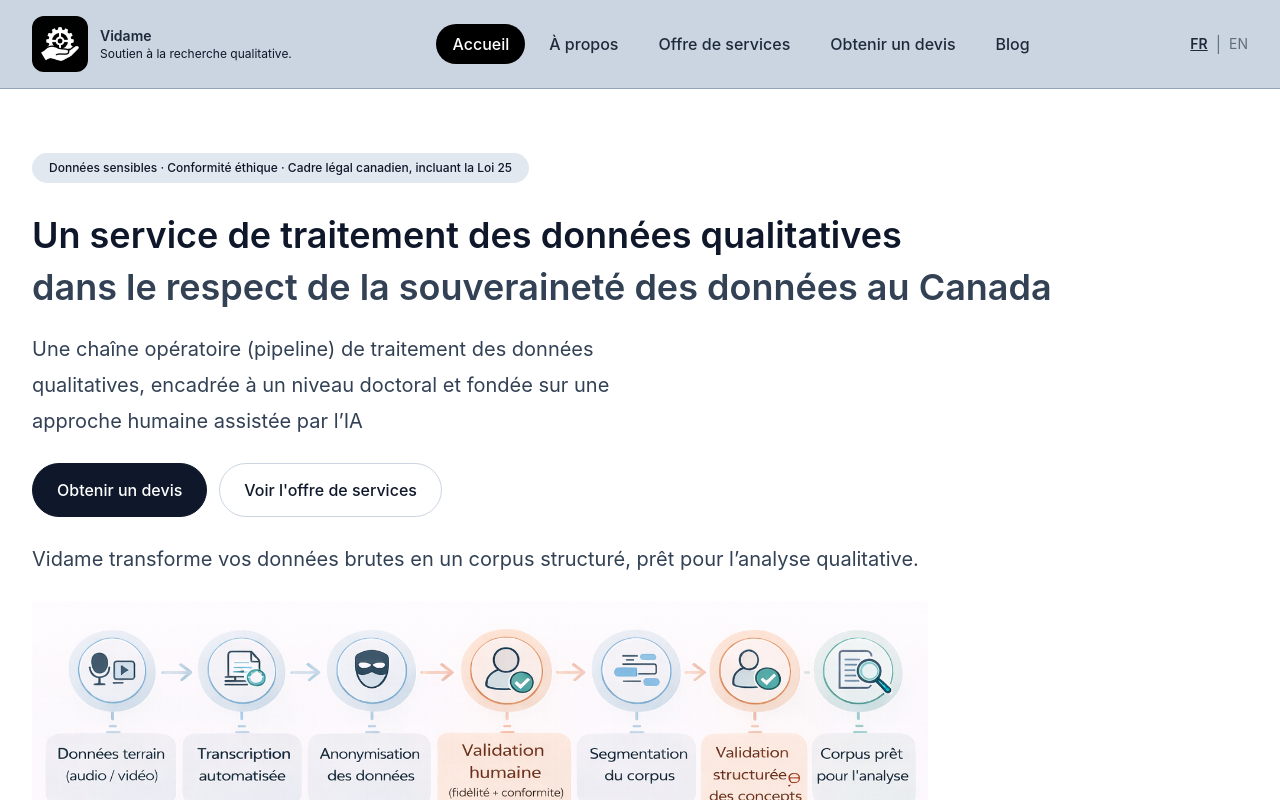
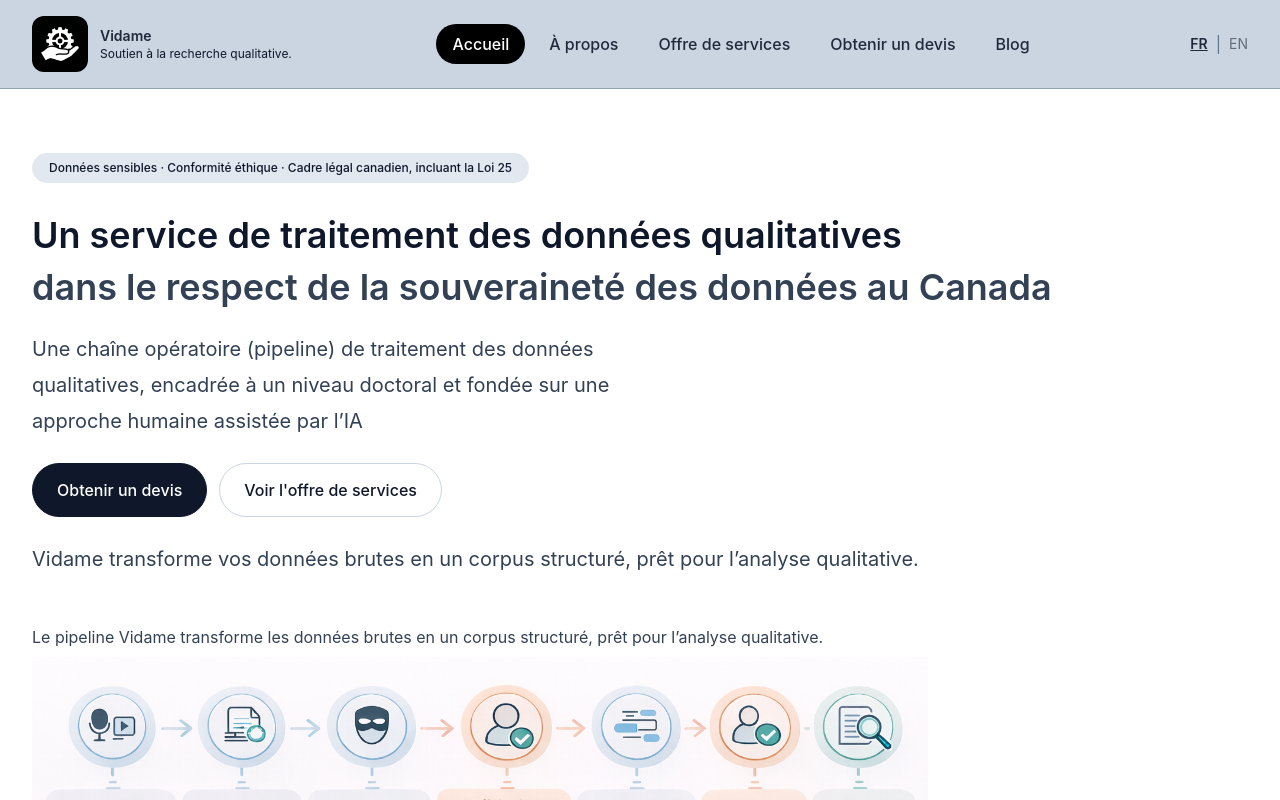
Before and after one commit to momopro21/vidame-recherche, a React (Vite) app: page / in a window 1280 px wide. Shown: the top 800 px of the page. Built offline with nearby package versions, Linux system fonts and the light colour scheme; the HTML template or start-up script is replaced by a standard one.

Commit message:
Update App.tsx

```diff
--- a/src/App.tsx
+++ b/src/App.tsx
@@ -549,6 +549,14 @@ function Accueil({setPage,lang,}: {setPage: (page: string) => void;lang: "fr" |
    {/* ===== VIDAME_REPERE_SECTION_PIPELINE ===== */}
 <section>
   <div className="mx-auto max-w-7xl px-6 pt-0 pb-6 md:px-8 md:pt-0 md:pb-8">
+
+    {/* ===== VIDAME_REPERE_PHRASE_PIPELINE_ACCUEIL ===== */}
+    <p className="mt-8 mb-2 text-slate-700">
+      {lang === "fr"
+        ? "Le pipeline Vidame transforme les données brutes en un corpus structuré, prêt pour l’analyse qualitative."
+        : "The Vidame pipeline transforms raw data into a structured corpus, ready for qualitative analysis."}
+    </p>
+
     {/* ===== VIDAME_REPERE_BLOC_PNG_PIPELINE ===== */}
     <div className="mt-2 mb-8 max-w-4xl">
       <img
```
Lines whose indentation alone changed are shown as unchanged.
